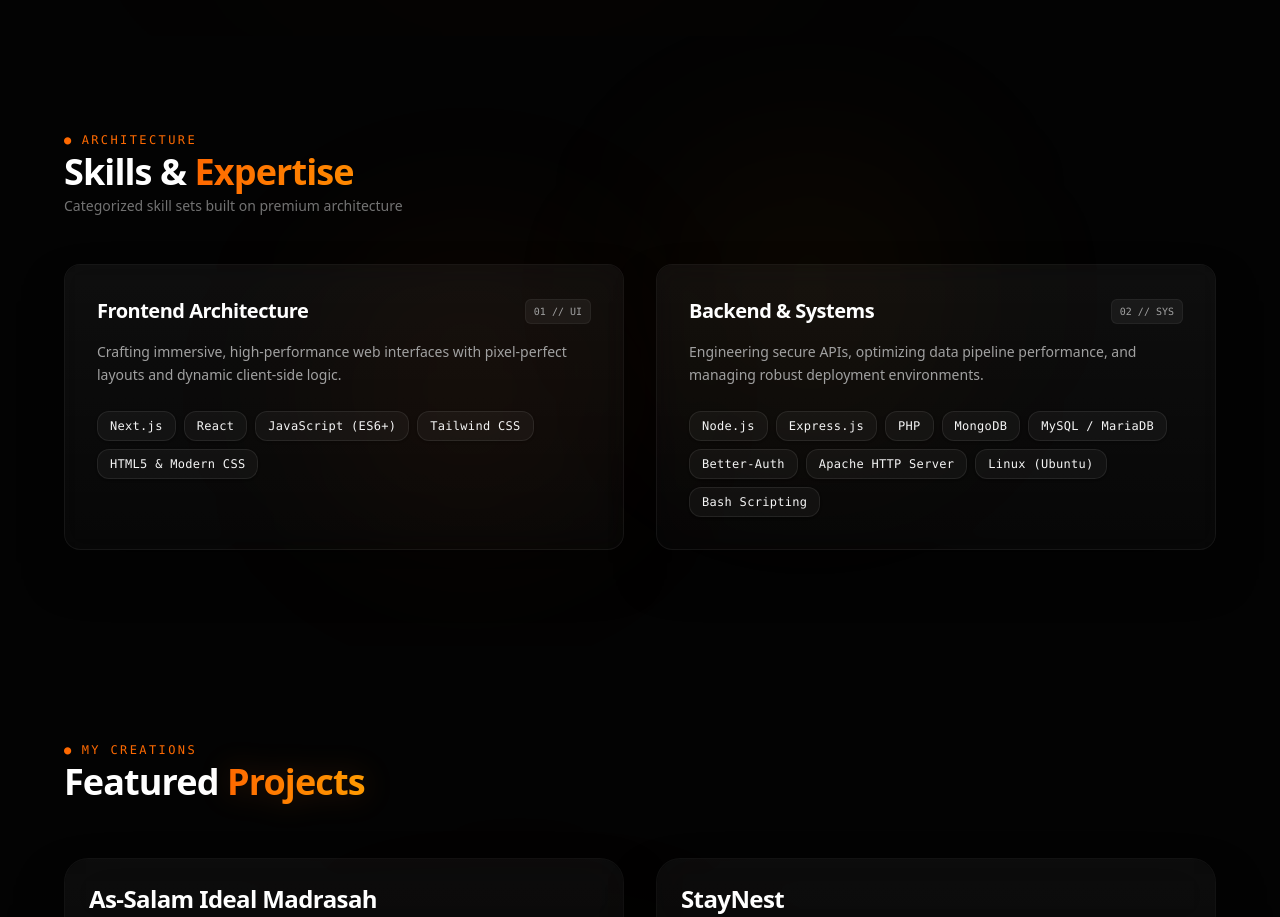
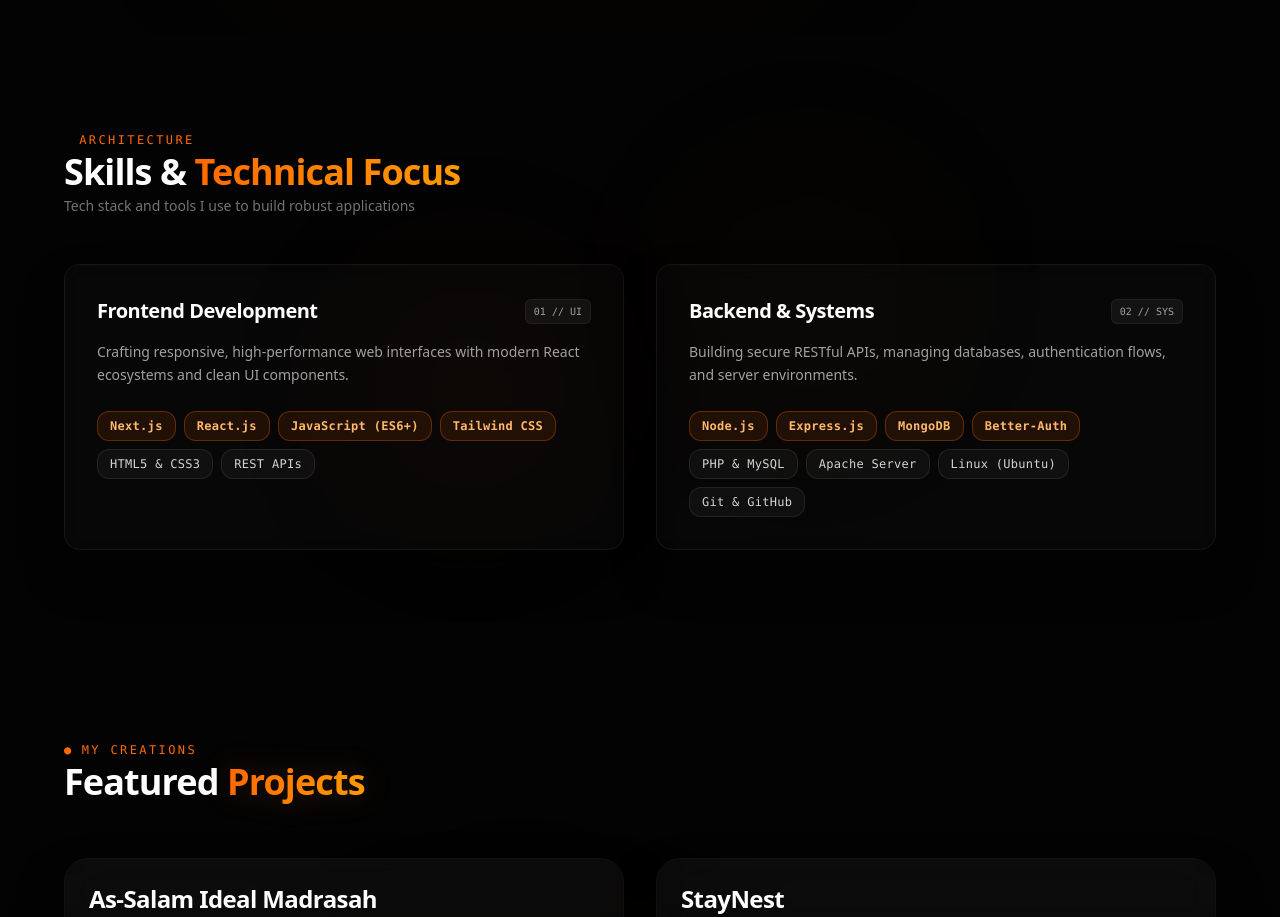
Before and after one commit to sheikh-muzammil2026/sheikh-muzammil-portfolio, a Next.js app: page / in a window 1280 px wide. Shown: the part 1500-2417 px from the top of the page. Built offline with nearby package versions, Linux system fonts and the light colour scheme.

Commit message:
Refactor skills data structure and improve UI
Updated skills representation from strings to objects with primary attributes. Enhanced skill descriptions and animations for frontend and backend sections.

```diff
--- a/src/components/Skills.jsx
+++ b/src/components/Skills.jsx
@@ -1,49 +1,103 @@
+'use client';
+import React from 'react';
+import { motion } from 'framer-motion';
+
 const Skills = () => {
   const frontendSkills = [
-    'Next.js',
-    'React',
-    'JavaScript (ES6+)',
-    'Tailwind CSS',
-    'HTML5 & Modern CSS',
+    { name: 'Next.js', primary: true },
+    { name: 'React.js', primary: true },
+    { name: 'JavaScript (ES6+)', primary: true },
+    { name: 'Tailwind CSS', primary: true },
+    { name: 'HTML5 & CSS3', primary: false },
+    { name: 'REST APIs', primary: false },
   ];
 
   const backendSkills = [
-    'Node.js',
-    'Express.js',
-    'PHP',
-    'MongoDB',
-    'MySQL / MariaDB',
-    'Better-Auth',
-    'Apache HTTP Server',
-    'Linux (Ubuntu)',
-    'Bash Scripting',
+    { name: 'Node.js', primary: true },
+    { name: 'Express.js', primary: true },
+    { name: 'MongoDB', primary: true },
+    { name: 'Better-Auth', primary: true },
+    { name: 'PHP & MySQL', primary: false },
+    { name: 'Apache Server', primary: false },
+    { name: 'Linux (Ubuntu)', primary: false },
+    { name: 'Git & GitHub', primary: false },
   ];
+
+  // Framer Motion Variants
+  const containerVariants = {
+    hidden: { opacity: 0 },
+    visible: {
+      opacity: 1,
+      transition: {
+        staggerChildren: 0.15, // একটার পর একটা কার্ড এনিমেট হবে
+      },
+    },
+  };
+
+  const cardVariants = {
+    hidden: { opacity: 0, y: 30 },
+    visible: {
+      opacity: 1,
+      y: 0,
+      transition: { duration: 0.5, ease: 'easeOut' },
+    },
+  };
+
+  const badgeVariants = {
+    hidden: { opacity: 0, scale: 0.8 },
+    visible: {
+      opacity: 1,
+      scale: 1,
+      transition: { duration: 0.3 },
+    },
+  };
 
   return (
     <section id="skills" className="py-24 px-6 bg-[#030303] text-[#ededed] relative overflow-hidden">
-      <div className="absolute top-1/3 left-1/4 w-[300px] h-[300px] bg-orange-500/5 blur-[90px] rounded-full pointer-events-none" />
-      <div className="absolute bottom-1/3 right-1/4 w-[300px] h-[300px] bg-amber-600/5 blur-[90px] rounded-full pointer-events-none" />
+      {/* Dynamic Background Glowing Spheres */}
+      <div className="absolute top-1/3 left-1/4 w-[300px] h-[300px] bg-orange-500/5 blur-[90px] rounded-full pointer-events-none animate-pulse" />
+      <div className="absolute bottom-1/3 right-1/4 w-[300px] h-[300px] bg-amber-600/5 blur-[90px] rounded-full pointer-events-none animate-pulse" />
 
       <div className="max-w-6xl mx-auto relative z-10">
 
-        <div className="mb-12 space-y-1 text-center md:text-left">
+        {/* Section Header */}
+        <motion.div
+          initial={{ opacity: 0, y: -20 }}
+          whileInView={{ opacity: 1, y: 0 }}
+          viewport={{ once: true }}
+          transition={{ duration: 0.6 }}
+          className="mb-12 space-y-1 text-center md:text-left"
+        >
           <div className="flex items-center justify-center md:justify-start gap-2 text-xs font-mono tracking-[0.2em] text-orange-500 uppercase">
-            <span>●</span> Architecture
+            <span className="animate-ping text-[8px]">●</span> Architecture
           </div>
           <h2 className="text-4xl font-bold text-white tracking-tight">
-            Skills & <span className="text-transparent bg-clip-text bg-gradient-to-r from-orange-500 to-orange-400">Expertise</span>
+            Skills & <span className="text-transparent bg-clip-text bg-gradient-to-r from-orange-500 to-amber-500">Technical Focus</span>
           </h2>
-          <p className="text-neutral-500 text-sm">Categorized skill sets built on premium architecture</p>
-        </div>
+          <p className="text-neutral-500 text-sm">Tech stack and tools I use to build robust applications</p>
+        </motion.div>
 
-        <div className="grid grid-cols-1 md:grid-cols-2 gap-6 lg:gap-8">
+        {/* Skill Cards Grid with Stagger Effect */}
+        <motion.div
+          variants={containerVariants}
+          initial="hidden"
+          whileInView="visible"
+          viewport={{ once: true, margin: "-50px" }}
+          className="grid grid-cols-1 md:grid-cols-2 gap-6 lg:gap-8"
+        >
 
-          <div className="relative bg-white/[0.02] border border-white/[0.06] backdrop-blur-md rounded-2xl p-8 shadow-[0_25px_50px_-12px_rgba(0,0,0,0.5)] transition-all duration-200 hover:border-orange-500/50 hover:-translate-y-1 hover:bg-white/[0.04] group">
-            <div className="absolute inset-0 bg-gradient-to-b from-white/[0.03] to-transparent rounded-2xl pointer-events-none" />
+          {/* Frontend Card */}
+          <motion.div
+            variants={cardVariants}
+            whileHover={{ y: -6, transition: { duration: 0.2 } }}
+            className="relative bg-white/[0.02] border border-white/[0.06] backdrop-blur-md rounded-2xl p-8 shadow-[0_25px_50px_-12px_rgba(0,0,0,0.5)] transition-colors duration-300 hover:border-orange-500/50 hover:bg-white/[0.04] group overflow-hidden"
+          >
+            {/* Subtle Gradient Glow on Hover */}
+            <div className="absolute -inset-px bg-gradient-to-r from-orange-500/0 via-orange-500/10 to-transparent rounded-2xl opacity-0 group-hover:opacity-100 transition-opacity duration-500 pointer-events-none" />
 
             <div className="mb-4 flex justify-between items-center relative z-10">
               <h3 className="text-xl font-bold text-white tracking-tight group-hover:text-orange-400 transition-colors duration-200">
-                Frontend Architecture
+                Frontend Development
               </h3>
               <span className="text-[10px] font-mono bg-white/5 text-neutral-400 px-2 py-1 rounded-md border border-white/5">
                 01 // UI
@@ -51,23 +105,37 @@ const Skills = () => {
             </div>
 
             <p className="text-neutral-400 text-sm leading-relaxed mb-6 relative z-10">
-              Crafting immersive, high-performance web interfaces with pixel-perfect layouts and dynamic client-side logic.
+              Crafting responsive, high-performance web interfaces with modern React ecosystems and clean UI components.
             </p>
 
-            <div className="flex flex-wrap gap-2 relative z-10">
+            {/* Badges with Individual Animations */}
+            <motion.div className="flex flex-wrap gap-2 relative z-10">
               {frontendSkills.map((skill, idx) => (
-                <span
+                <motion.span
                   key={idx}
-                  className="bg-white/[0.04] border border-white/[0.08] text-neutral-100 px-3 py-1.5 rounded-xl text-xs font-mono tracking-wide shadow-sm transition-all duration-150 hover:bg-orange-500 hover:border-orange-500 hover:text-white cursor-default"
+                  variants={badgeVariants}
+                  whileHover={{ scale: 1.05 }}
+                  whileTap={{ scale: 0.95 }}
+                  className={`px-3 py-1.5 rounded-xl text-xs font-mono tracking-wide cursor-default border transition-colors duration-200 ${
+                    skill.primary
+                      ? 'bg-orange-500/10 border-orange-500/30 text-orange-300 font-semibold hover:bg-orange-500 hover:text-white hover:shadow-[0_0_15px_rgba(249,115,22,0.4)]'
+                      : 'bg-white/[0.04] border-white/[0.08] text-neutral-300 hover:bg-white/10 hover:text-white'
+                  }`}
                 >
-                  {skill}
-                </span>
+                  {skill.name}
+                </motion.span>
               ))}
-            </div>
-          </div>
+            </motion.div>
+          </motion.div>
 
-          <div className="relative bg-white/[0.02] border border-white/[0.06] backdrop-blur-md rounded-2xl p-8 shadow-[0_25px_50px_-12px_rgba(0,0,0,0.5)] transition-all duration-200 hover:border-orange-500/50 hover:-translate-y-1 hover:bg-white/[0.04] group">
-            <div className="absolute inset-0 bg-gradient-to-b from-white/[0.03] to-transparent rounded-2xl pointer-events-none" />
+          {/* Backend Card */}
+          <motion.div
+            variants={cardVariants}
+            whileHover={{ y: -6, transition: { duration: 0.2 } }}
+            className="relative bg-white/[0.02] border border-white/[0.06] backdrop-blur-md rounded-2xl p-8 shadow-[0_25px_50px_-12px_rgba(0,0,0,0.5)] transition-colors duration-300 hover:border-orange-500/50 hover:bg-white/[0.04] group overflow-hidden"
+          >
+            {/* Subtle Gradient Glow on Hover */}
+            <div className="absolute -inset-px bg-gradient-to-r from-orange-500/0 via-amber-500/10 to-transparent rounded-2xl opacity-0 group-hover:opacity-100 transition-opacity duration-500 pointer-events-none" />
 
             <div className="mb-4 flex justify-between items-center relative z-10">
               <h3 className="text-xl font-bold text-white tracking-tight group-hover:text-orange-400 transition-colors duration-200">
@@ -79,22 +147,30 @@ const Skills = () => {
             </div>
 
             <p className="text-neutral-400 text-sm leading-relaxed mb-6 relative z-10">
-              Engineering secure APIs, optimizing data pipeline performance, and managing robust deployment environments.
+              Building secure RESTful APIs, managing databases, authentication flows, and server environments.
             </p>
 
-            <div className="flex flex-wrap gap-2 relative z-10">
+            {/* Badges with Individual Animations */}
+            <motion.div className="flex flex-wrap gap-2 relative z-10">
               {backendSkills.map((skill, idx) => (
-                <span
+                <motion.span
                   key={idx}
-                  className="bg-white/[0.04] border border-white/[0.08] text-neutral-100 px-3 py-1.5 rounded-xl text-xs font-mono tracking-wide shadow-sm transition-all duration-150 hover:bg-orange-500 hover:border-orange-500 hover:text-white cursor-default"
+                  variants={badgeVariants}
+                  whileHover={{ scale: 1.05 }}
+                  whileTap={{ scale: 0.95 }}
+                  className={`px-3 py-1.5 rounded-xl text-xs font-mono tracking-wide cursor-default border transition-colors duration-200 ${
+                    skill.primary
+                      ? 'bg-orange-500/10 border-orange-500/30 text-orange-300 font-semibold hover:bg-orange-500 hover:text-white hover:shadow-[0_0_15px_rgba(249,115,22,0.4)]'
+                      : 'bg-white/[0.04] border-white/[0.08] text-neutral-300 hover:bg-white/10 hover:text-white'
+                  }`}
                 >
-                  {skill}
-                </span>
+                  {skill.name}
+                </motion.span>
               ))}
-            </div>
-          </div>
+            </motion.div>
+          </motion.div>
 
-        </div>
+        </motion.div>
       </div>
     </section>
   );
```
